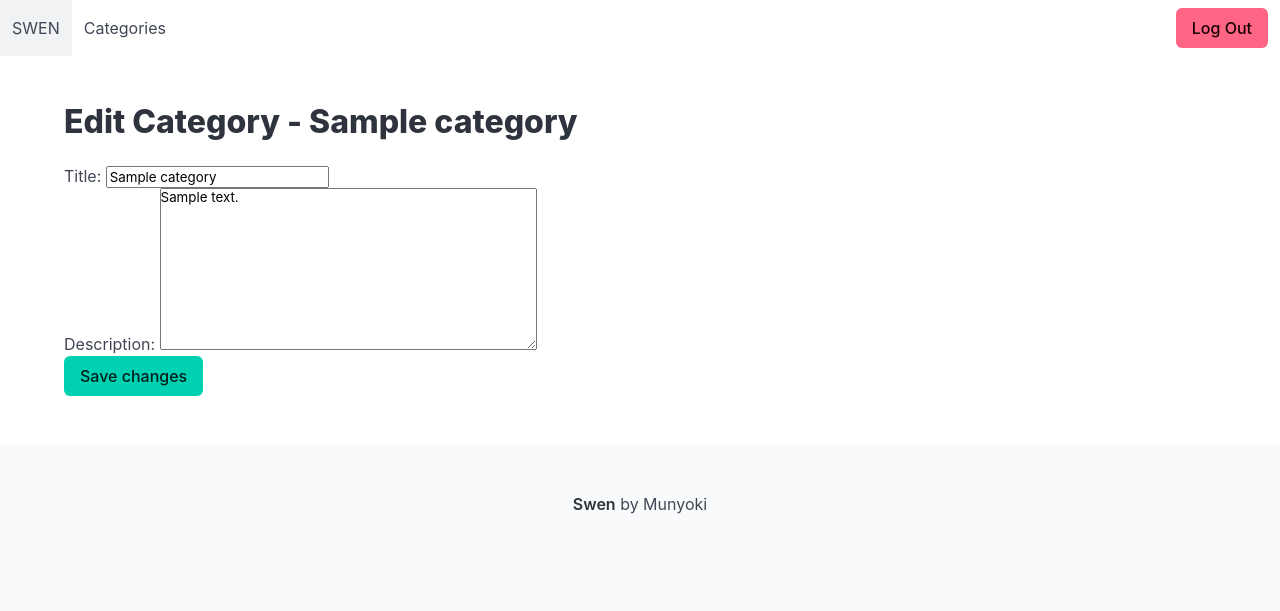
After one commit to MuliJob/saas, a Django app: page /app/categories/1/edit/ in a window 1280 px wide. The commit adds this page. Shown: the top 611 px of the page. Run offline with Django 5.2, Linux system fonts and the light colour scheme; a user stored in the database is signed in; tables that the repository leaves empty hold one stand-in row (values such as "Sample post").

Commit message:
added category edit page

```diff
--- a/apps/bookmark/templates/bookmark/categories.html
+++ b/apps/bookmark/templates/bookmark/categories.html
@@ -22,7 +22,7 @@
           </div>
           <footer class="card-footer">
             <a href="{% url 'category' category.id %}" rel="noopener noreferrer" class="card-footer-item">View</a>
-            <a href="" rel="noopener noreferrer" class="card-footer-item">Edit</a>
+            <a href="{% url 'category_edit' category.id %}" rel="noopener noreferrer" class="card-footer-item">Edit</a>
           </footer>
         </div>
       </div>
--- /dev/null
+++ b/apps/bookmark/templates/bookmark/category_edit.html
@@ -0,0 +1,15 @@
+{% extends 'core/base.html' %}
+{% block content %}
+<div class="container">
+  <h1 class="title">Edit Category - {{ category.title }}</h1>
+
+  <form action="" method="post">
+    {% csrf_token %}
+
+    {{ form.as_p }}
+
+    <button type="submit" class="button is-primary">Save changes</button>
+  </form>
+
+</div>
+{% endblock content %}
```
